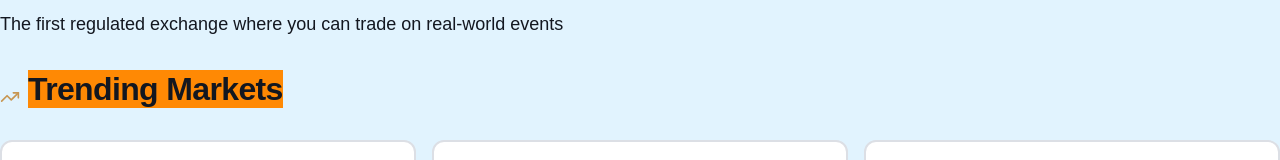
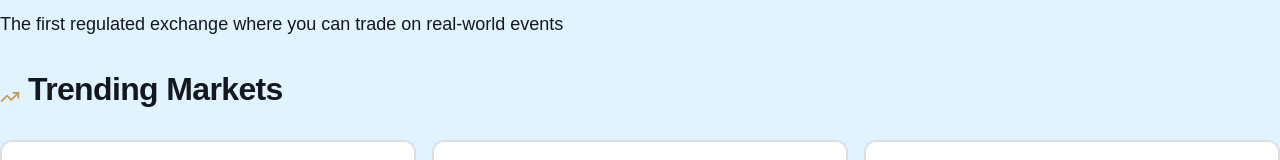
Before and after one commit to TNDIGITALMARK/25591ec6-50e0-4850-8a04-6b3522ce2eee, a Next.js app: page /dashboard in a window 1280 px wide. Shown: the part 327-487 px from the top of the page. Built offline with nearby package versions, Linux system fonts and the light colour scheme; no server answers.

Commit message:
AST class-edit: replace classes: text-yellow-600 in ./src/app/dashboard/page.tsx
Container: 1
User: 2luDlbgjvhO32uRKNns0OwSKemA3

```diff
--- a/src/app/dashboard/page.tsx
+++ b/src/app/dashboard/page.tsx
@@ -79,7 +79,7 @@ export default function DashboardPage() {
         <div className="mb-8">
           <div className="flex items-center gap-2 mb-4">
             <TrendingUp className="w-5 h-5 text-primary" />
-            <h2 className="bg-orange-400">Trending Markets</h2>
+            <h2 className="text-yellow-600">Trending Markets</h2>
           </div>
           <div className="grid grid-cols-1 md:grid-cols-2 lg:grid-cols-3 gap-4">
             {mockMarkets
```
